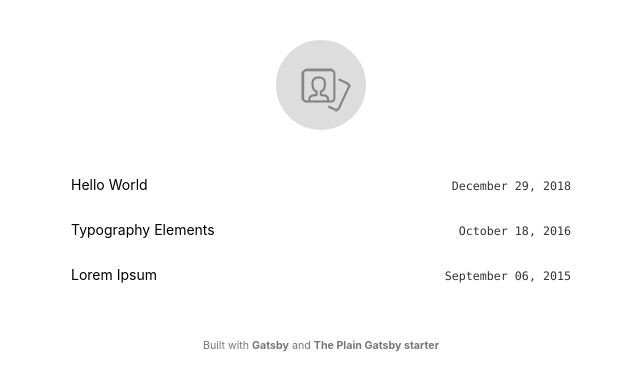
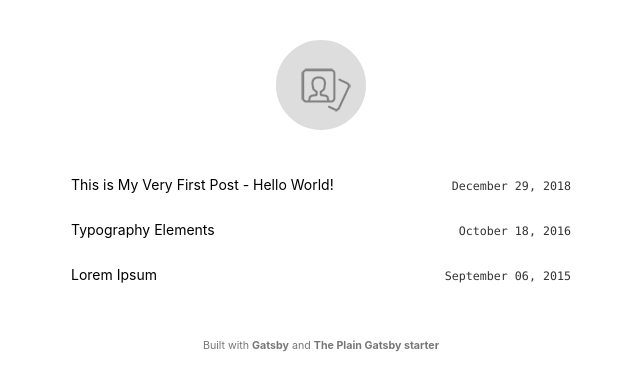
Before and after one commit to wangonya/the-plain-gatsby, a Gatsby site: page / in a window 1280 px wide. Shown: the whole page, without its empty margins (319-959 px from the left). Built offline with nearby package versions, Linux system fonts and the light colour scheme; Gatsby itself is replaced by a stand-in of ours.

Commit message:
edit blog title

```diff
--- a/src/pages/blog/hello-world.md
+++ b/src/pages/blog/hello-world.md
@@ -1,5 +1,5 @@
 ---
-title: Hello World
+title: This is My Very First Post - Hello World!
 date: 2018-12-29
 ---
 
```
